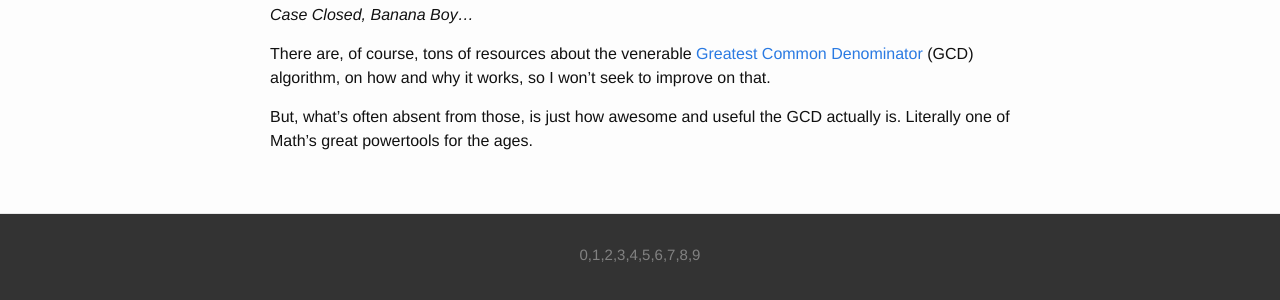
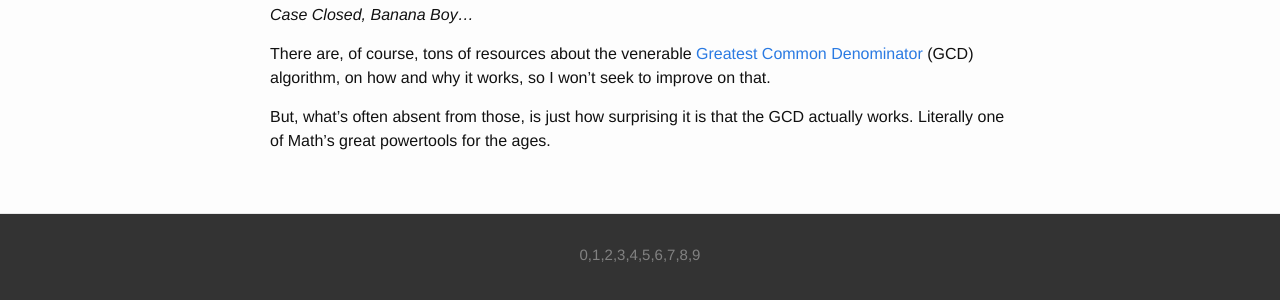
Before and after one commit to gotankersley/sloi, a Jekyll site: the page built from _posts/2025-01-03-gcd.md, in a window 1280 px wide. Shown: the part 1785-2085 px from the top of the page. Built offline with Jekyll 4.4.1, drawn with Linux system fonts in a browser that asks for light colours.

Commit message:
ok, really final tweak this time

```diff
--- a/_posts/2025-01-03-gcd.md
+++ b/_posts/2025-01-03-gcd.md
@@ -27,4 +27,4 @@ And, just like that, asking about another number, (via the GCD), and the number
 
 There are, of course, tons of resources about the venerable [Greatest Common Denominator](https://en.wikipedia.org/wiki/Greatest_common_divisor) (GCD) algorithm, on how and why it works, so I won't seek to improve on that.
 
-But, what's often absent from those, is just how awesome and useful the GCD actually is.  Literally one of Math's great powertools for the ages.
+But, what's often absent from those, is just how surprising it is that the GCD actually works.  Literally one of Math's great powertools for the ages.
```
